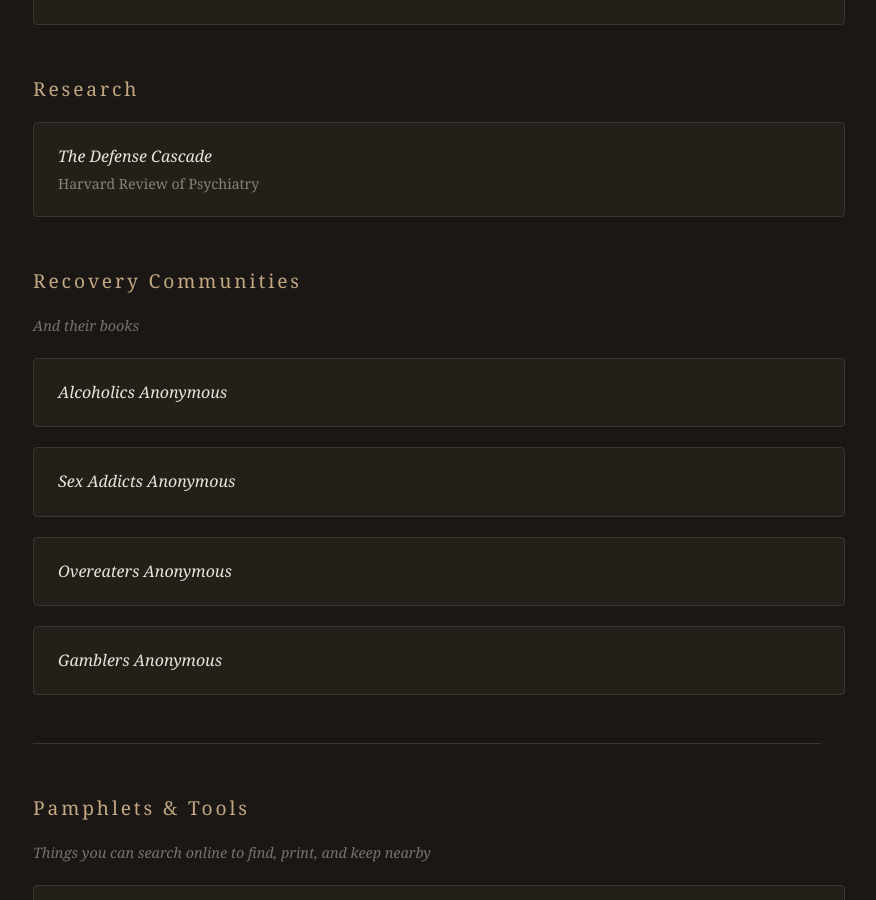
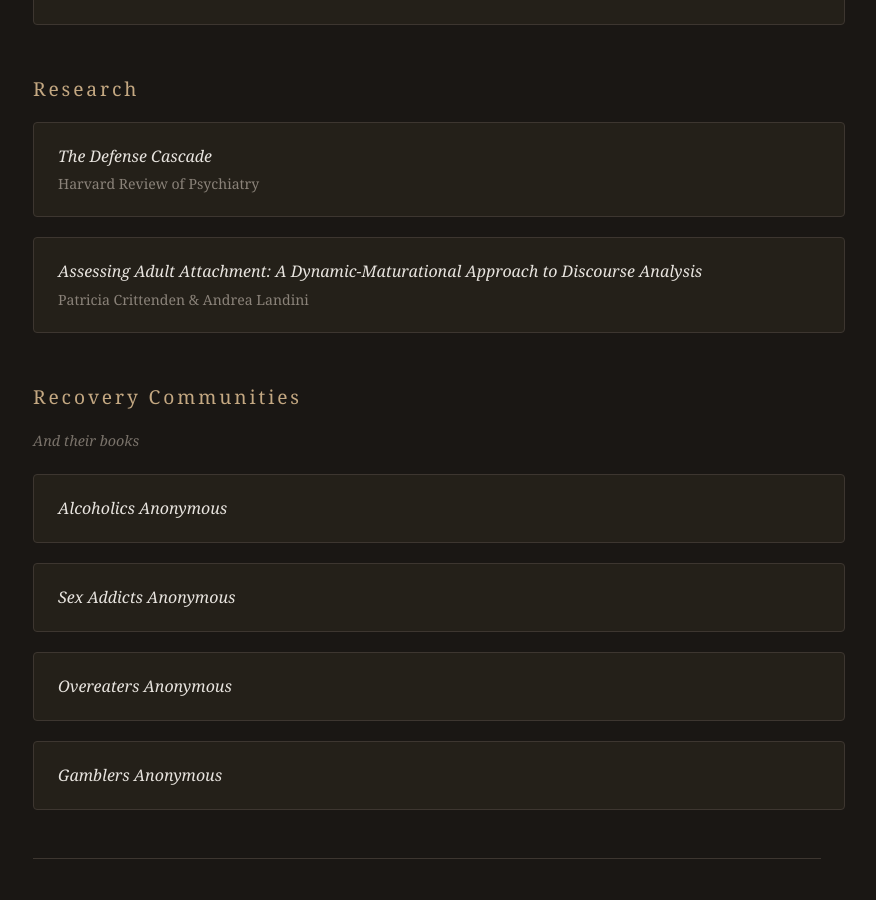
Before and after one commit to geosh5676/geosh5676.github.io, a Jekyll site: the page readings.html, which Jekyll copies as it is, in a window 1280 px wide and 900 px high, scrolled down 7243 px. Shown: the whole window, without its empty margins (213-1089 px from the left). Built offline with Jekyll 4.4.1, drawn with Linux system fonts in a browser that asks for light colours.

Commit message:
Add Crittenden & Landini DMM book to Research section
Co-Authored-By: Claude Opus 4.6 <noreply@anthropic.com>

```diff
--- a/readings.html
+++ b/readings.html
@@ -518,6 +518,10 @@
                 <div class="book-title">The Defense Cascade</div>
                 <div class="book-author">Harvard Review of Psychiatry</div>
             </div>
+            <div class="reading-card">
+                <div class="book-title">Assessing Adult Attachment: A Dynamic-Maturational Approach to Discourse Analysis</div>
+                <div class="book-author">Patricia Crittenden &amp; Andrea Landini</div>
+            </div>
         </section>
 
         <section>
```
